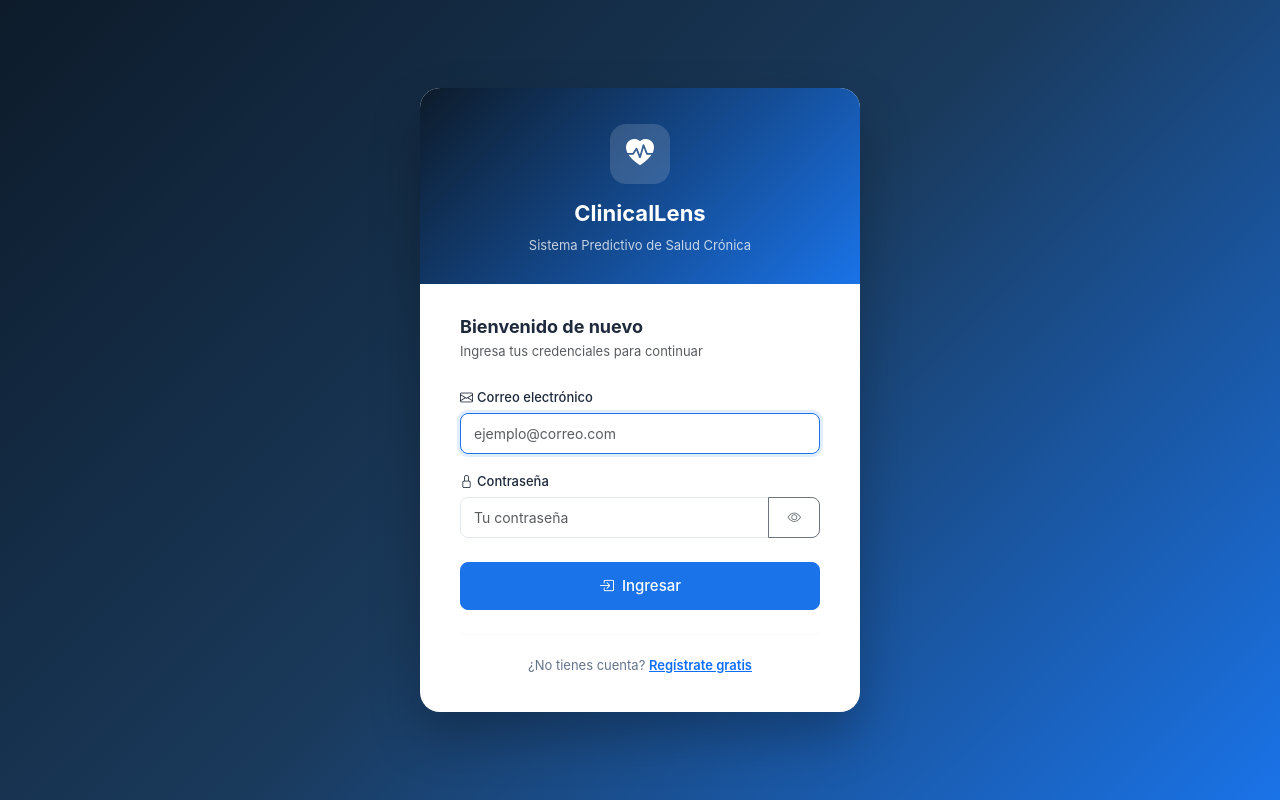
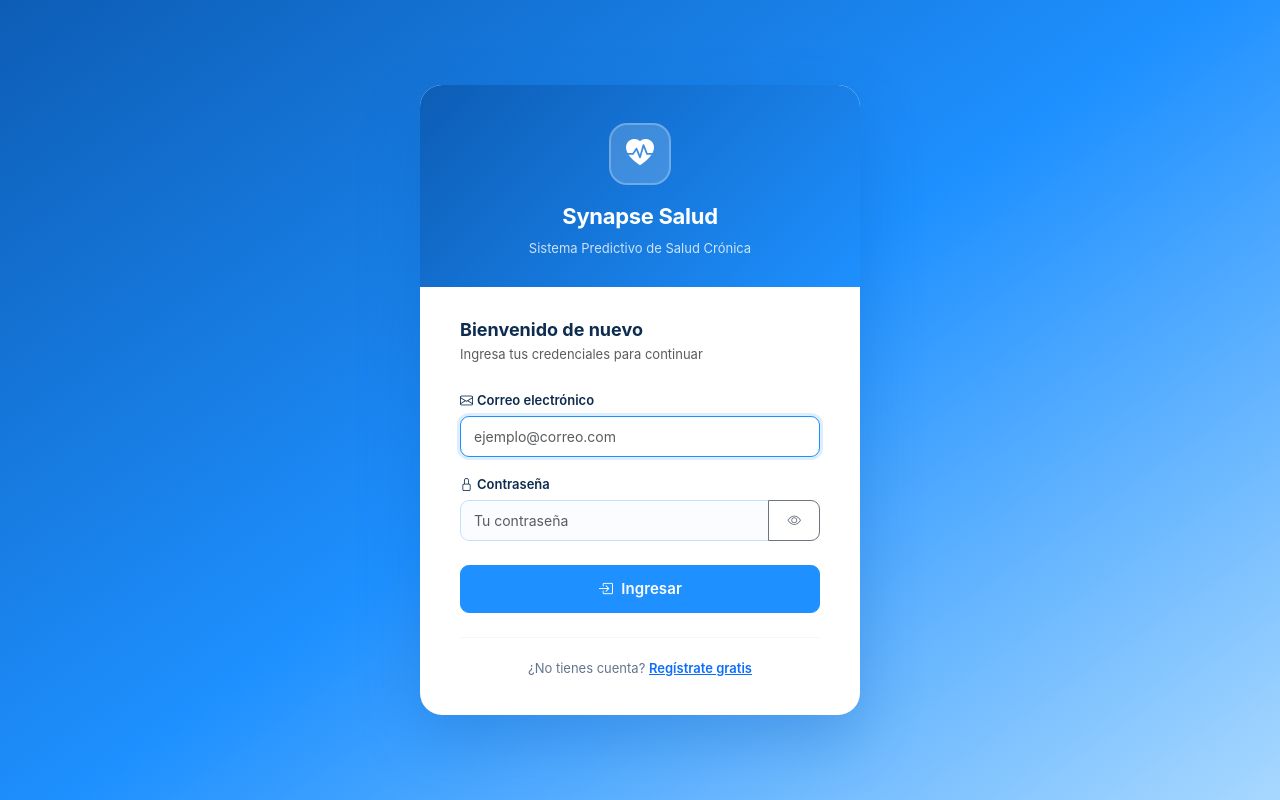
Before and after one commit to BryanTriguero8446/ClinicalLens, a Django app: page /login/ in a window 1280 px wide. Run offline with Django 5.2, Linux system fonts and the light colour scheme; some libraries are stand-ins or nearby versions.

Commit message:
feat: rebrand to Synapse Salud, celeste pastel theme, clinical range validations
- Rename app to "Synapse Salud" across all templates
- Rewrite main.css with celeste pastel color scheme (--primary: #1E90FF, sidebar gradient)
- Add range validation JS (validar()) with visual feedback for all clinical fields
- Range classes: rango-ok / rango-warn / rango-error with color-coded feedback divs
- Update IMC color scale to match new palette

Co-Authored-By: Claude Sonnet 4.6 <noreply@anthropic.com>

```diff
--- a/static/css/main.css
+++ b/static/css/main.css
@@ -1,37 +1,39 @@
 /* =====================================================
-   ClinicalLens — Main Stylesheet
+   Synapse Salud — Main Stylesheet (Celeste Pastel Theme)
    ===================================================== */
 
 /* ── Variables ── */
 :root {
-  --primary:        #1a73e8;
-  --primary-dark:   #1557b0;
-  --primary-light:  #e8f0fe;
-  --success:        #1e8449;
-  --success-bg:     #d5f5e3;
-  --warning:        #d68910;
-  --warning-bg:     #fef9e7;
-  --danger:         #cb4335;
-  --danger-bg:      #fdedec;
-  --info:           #148f77;
-  --info-bg:        #d1f2eb;
+  --primary:        #1E90FF;
+  --primary-dark:   #1268CC;
+  --primary-light:  #DDEEFF;
+  --primary-mid:    #5EB0FF;
+
+  --success:        #1a8a4a;
+  --success-bg:     #D6F5E3;
+  --warning:        #c47a00;
+  --warning-bg:     #FFF3CC;
+  --danger:         #D63031;
+  --danger-bg:      #FFE0DF;
+  --info:           #0097A7;
+  --info-bg:        #CCF2F6;
 
   --sidebar-w:      260px;
-  --sidebar-bg:     #0d1b2a;
-  --sidebar-hover:  #1a2d42;
-  --sidebar-active: #1a73e8;
+  --sidebar-bg:     #1268CC;
+  --sidebar-hover:  #1A7AE0;
+  --sidebar-active: #5EB0FF;
   --topbar-h:       64px;
 
-  --bg:             #f0f4f8;
-  --surface:        #ffffff;
-  --border:         #e2e8f0;
-  --text:           #1e293b;
-  --text-muted:     #64748b;
-  --radius:         12px;
-  --radius-sm:      8px;
-  --shadow:         0 1px 3px rgba(0,0,0,.1), 0 1px 2px rgba(0,0,0,.06);
-  --shadow-md:      0 4px 6px rgba(0,0,0,.07), 0 2px 4px rgba(0,0,0,.05);
-  --shadow-lg:      0 10px 15px rgba(0,0,0,.1), 0 4px 6px rgba(0,0,0,.05);
+  --bg:             #EAF4FF;
+  --surface:        #FFFFFF;
+  --border:         #C5DFFF;
+  --text:           #0D2C4F;
+  --text-muted:     #5A84AD;
+  --radius:         14px;
+  --radius-sm:      9px;
+  --shadow:         0 2px 8px rgba(30,144,255,.10);
+  --shadow-md:      0 6px 18px rgba(30,144,255,.13);
+  --shadow-lg:      0 14px 30px rgba(30,144,255,.15);
 }
 
 /* ── Reset ── */
@@ -283,17 +290,17 @@ body {
 /* ── Content area ── */
 .content-area {
   flex: 1;
-  padding: 24px;
+  padding: 26px;
 }
 
 .messages-container { margin-bottom: 20px; }
 
 /* =====================================================
-   AUTH LAYOUT (unauthenticated)
+   AUTH LAYOUT
    ===================================================== */
 .auth-layout {
   min-height: 100vh;
-  background: linear-gradient(135deg, #0d1b2a 0%, #1a3a5c 50%, #1a73e8 100%);
+  background: linear-gradient(145deg, #0D5DB5 0%, #1E90FF 50%, #A8D8FF 100%);
   display: flex;
   align-items: center;
   justify-content: center;
@@ -309,50 +316,43 @@ body {
 
 .auth-card {
   background: var(--surface);
-  border-radius: 20px;
-  box-shadow: 0 25px 50px rgba(0,0,0,.25);
+  border-radius: 22px;
+  box-shadow: 0 25px 60px rgba(13,93,181,.30);
   overflow: hidden;
   width: 100%;
   max-width: 440px;
 }
 
 .auth-card-header {
-  background: linear-gradient(135deg, #0d1b2a, #1a73e8);
-  padding: 36px 40px 28px;
+  background: linear-gradient(135deg, #0D5DB5, #1E90FF);
+  padding: 38px 40px 28px;
   text-align: center;
   color: #fff;
 }
 
 .auth-brand-icon {
-  width: 60px; height: 60px;
-  background: rgba(255,255,255,.15);
-  border-radius: 16px;
+  width: 62px; height: 62px;
+  background: rgba(255,255,255,.18);
+  border-radius: 18px;
   display: inline-flex;
   align-items: center;
   justify-content: center;
   font-size: 28px;
-  margin-bottom: 12px;
-  backdrop-filter: blur(10px);
+  margin-bottom: 14px;
+  border: 2px solid rgba(255,255,255,.25);
 }
 
 .auth-title {
   font-size: 22px;
   font-weight: 700;
   margin-bottom: 4px;
+  letter-spacing: -.3px;
 }
 
-.auth-subtitle {
-  font-size: 13px;
-  opacity: .75;
-}
+.auth-subtitle { font-size: 13px; opacity: .78; }
 
-.auth-body {
-  padding: 32px 40px 36px;
-}
-
-.auth-wide {
-  max-width: 560px;
-}
+.auth-body { padding: 32px 40px 36px; }
+.auth-wide { max-width: 560px; }
 
 /* =====================================================
    COMPONENTS
@@ -397,46 +399,33 @@ body {
   text-decoration: none;
   color: inherit;
 }
-
 .stat-card:hover {
   transform: translateY(-3px);
   box-shadow: var(--shadow-md);
-  text-decoration: none;
   color: inherit;
 }
 
 .stat-icon {
-  width: 52px; height: 52px;
-  border-radius: 12px;
+  width: 54px; height: 54px;
+  border-radius: 14px;
   display: flex; align-items: center; justify-content: center;
-  font-size: 22px;
+  font-size: 23px;
   flex-shrink: 0;
 }
-
-.stat-icon.blue   { background: #dbeafe; color: var(--primary); }
+.stat-icon.blue   { background: #DDEEFF; color: var(--primary); }
 .stat-icon.green  { background: var(--success-bg); color: var(--success); }
-.stat-icon.orange { background: #fde8d8; color: #d35400; }
+.stat-icon.orange { background: #FFE8CC; color: #C06200; }
 .stat-icon.red    { background: var(--danger-bg); color: var(--danger); }
-.stat-icon.purple { background: #ede9fe; color: #7c3aed; }
+.stat-icon.purple { background: #EDE0FF; color: #6B21A8; }
 .stat-icon.teal   { background: var(--info-bg); color: var(--info); }
 
-.stat-value {
-  font-size: 26px;
-  font-weight: 700;
-  line-height: 1;
-  color: var(--text);
-}
-
-.stat-label {
-  font-size: 12px;
-  color: var(--text-muted);
-  margin-top: 2px;
-}
+.stat-value { font-size: 28px; font-weight: 700; line-height: 1; color: var(--text); }
+.stat-label { font-size: 12px; color: var(--text-muted); margin-top: 3px; }
 
 /* Forms */
 .form-label {
   font-size: 13px;
-  font-weight: 500;
+  font-weight: 600;
   color: var(--text);
   margin-bottom: 5px;
 }
@@ -448,14 +437,31 @@ body {
   font-size: 14px;
   color: var(--text);
   transition: border-color .15s, box-shadow .15s;
-  background: #fff;
+  background: #FAFCFF;
 }
 
 .form-control:focus, .form-select:focus {
   border-color: var(--primary);
-  box-shadow: 0 0 0 3px rgba(26,115,232,.12);
+  box-shadow: 0 0 0 3px rgba(30,144,255,.15);
   outline: none;
+  background: #fff;
 }
+
+/* Validaciones de rango */
+.form-control.rango-ok     { border-color: #1a8a4a; background: #F0FFF4; }
+.form-control.rango-warn   { border-color: #c47a00; background: #FFFDF0; }
+.form-control.rango-error  { border-color: #D63031; background: #FFF5F5; }
+
+.range-feedback {
+  font-size: 11.5px;
+  margin-top: 4px;
+  font-weight: 500;
+  display: none;
+}
+.range-feedback.show { display: block; }
+.range-feedback.ok   { color: #1a8a4a; }
+.range-feedback.warn { color: #c47a00; }
+.range-feedback.err  { color: #D63031; }
 
 .form-check-input:checked {
   background-color: var(--primary);
@@ -465,63 +471,59 @@ body {
 /* Buttons */
 .btn {
   font-size: 13.5px;
-  font-weight: 500;
+  font-weight: 600;
   border-radius: var(--radius-sm);
   padding: 8px 18px;
   transition: all .15s;
+  letter-spacing: .1px;
 }
 
-.btn-primary {
-  background: var(--primary);
+.btn-primary { background: var(--primary); border-color: var(--primary); color: #fff; }
+.btn-primary:hover { background: var(--primary-dark); border-color: var(--primary-dark); }
+
+.btn-outline-primary {
+  color: var(--primary);
   border-color: var(--primary);
 }
-
-.btn-primary:hover {
-  background: var(--primary-dark);
-  border-color: var(--primary-dark);
+.btn-outline-primary:hover {
+  background: var(--primary);
+  color: #fff;
 }
 
-.btn-lg {
-  padding: 12px 24px;
-  font-size: 15px;
-}
+.btn-lg { padding: 12px 24px; font-size: 15px; }
 
-/* Badges */
+/* Badges nivel de riesgo */
 .badge-nivel {
   display: inline-block;
   padding: 4px 12px;
   border-radius: 20px;
-  font-size: 11.5px;
-  font-weight: 600;
+  font-size: 11px;
+  font-weight: 700;
   text-transform: uppercase;
-  letter-spacing: .5px;
+  letter-spacing: .6px;
 }
-
 .badge-nivel.bajo   { background: var(--success-bg); color: var(--success); }
 .badge-nivel.medio  { background: var(--warning-bg); color: var(--warning); }
 .badge-nivel.alto   { background: var(--danger-bg);  color: var(--danger);  }
 
-/* Risk bar */
+/* Risk bars */
 .risk-bar-wrap {
-  background: #e9ecef;
+  background: #D6E9FF;
   border-radius: 20px;
   height: 10px;
   overflow: hidden;
 }
-
 .risk-bar {
   height: 100%;
   border-radius: 20px;
   transition: width .8s ease;
 }
-
-.risk-bar.bajo   { background: linear-gradient(90deg, #27ae60, #2ecc71); }
-.risk-bar.medio  { background: linear-gradient(90deg, #e67e22, #f39c12); }
-.risk-bar.alto   { background: linear-gradient(90deg, #c0392b, #e74c3c); }
+.risk-bar.bajo  { background: linear-gradient(90deg, #27ae60, #2ecc71); }
+.risk-bar.medio { background: linear-gradient(90deg, #e67e22, #f39c12); }
+.risk-bar.alto  { background: linear-gradient(90deg, #c0392b, #e74c3c); }
 
 /* Alerts */
 .alert { border-radius: var(--radius-sm); border: none; }
-
 .alert-success { background: var(--success-bg); color: var(--success); border-left: 4px solid var(--success); }
 .alert-warning { background: var(--warning-bg); color: var(--warning); border-left: 4px solid var(--warning); }
 .alert-danger  { background: var(--danger-bg);  color: var(--danger);  border-left: 4px solid var(--danger);  }
@@ -650,13 +611,11 @@ body {
    UTILITIES
    ===================================================== */
 .text-muted-sm { font-size: 12px; color: var(--text-muted); }
-.section-title { font-size: 16px; font-weight: 600; margin-bottom: 16px; color: var(--text); }
-.divider { border: none; border-top: 1px solid var(--border); margin: 20px 0; }
+.section-title { font-size: 16px; font-weight: 700; margin-bottom: 16px; color: var(--text); }
+.divider { border: none; border-top: 1.5px solid var(--border); margin: 20px 0; }
 .empty-state { text-align: center; padding: 60px 20px; color: var(--text-muted); }
-.empty-state i { font-size: 48px; display: block; margin-bottom: 16px; opacity: .4; }
+.empty-state i { font-size: 48px; display: block; margin-bottom: 16px; opacity: .35; }
 .empty-state p { font-size: 15px; }
-
-/* Loading spinner */
 .spinner-medical {
   width: 40px; height: 40px;
   border: 4px solid var(--primary-light);
--- a/templates/auth/login.html
+++ b/templates/auth/login.html
@@ -7,7 +7,7 @@
         <div class="auth-brand-icon">
             <i class="bi bi-heart-pulse-fill"></i>
         </div>
-        <div class="auth-title">ClinicalLens</div>
+        <div class="auth-title">Synapse Salud</div>
         <div class="auth-subtitle">Sistema Predictivo de Salud Crónica</div>
     </div>
     <div class="auth-body">
--- a/templates/auth/paciente.html
+++ b/templates/auth/paciente.html
@@ -2,7 +2,7 @@ html
 {% extends 'base.html' %}
 {% load static %}
 
-{% block title %}Principal - ClinicalLens{% endblock %}
+{% block title %}Principal - Synapse Salud{% endblock %}
 
 {% block extra_css %}
 <link rel="stylesheet" href="{% static 'css/dashboard.css' %}">
--- a/templates/base.html
+++ b/templates/base.html
@@ -4,7 +4,7 @@
 <head>
     <meta charset="UTF-8">
     <meta name="viewport" content="width=device-width, initial-scale=1.0">
-    <title>{% block title %}Clínica Predictiva{% endblock %} | Sistema Predictivo de Salud</title>
+    <title>{% block title %}Synapse Salud{% endblock %} | Sistema Predictivo de Salud</title>
 
     <link href="{% static 'css/bootstrap.min.css' %}" rel="stylesheet">
     <link rel="stylesheet" href="{% static 'css/bootstrap-icons.min.css' %}">
@@ -17,7 +17,7 @@
 <aside class="sidebar" id="sidebar">
     <div class="sidebar-brand">
         <div class="brand-icon"><i class="bi bi-heart-pulse-fill"></i></div>
-        <span class="brand-text">Clínica Predictiva</span>
+        <span class="brand-text">Synapse Salud</span>
     </div>
 
     <nav class="sidebar-nav">
--- a/templates/base_auth.html
+++ b/templates/base_auth.html
@@ -4,7 +4,7 @@
 <head>
     <meta charset="UTF-8">
     <meta name="viewport" content="width=device-width, initial-scale=1.0">
-    <title>{% block title %}Clínica Predictiva{% endblock %} | Sistema Predictivo de Salud</title>
+    <title>{% block title %}Synapse Salud{% endblock %} | Sistema Predictivo de Salud</title>
 
     <link href="{% static 'css/bootstrap.min.css' %}" rel="stylesheet">
     <link rel="stylesheet" href="{% static 'css/bootstrap-icons.min.css' %}">
--- a/templates/dashboard/index.html
+++ b/templates/dashboard/index.html
@@ -46,7 +46,7 @@
 <div class="welcome-banner">
     <div class="welcome-text">
         <h2>Panel de Administración</h2>
-        <p>Gestiona y monitorea el sistema Clínica Predictiva</p>
+        <p>Gestiona y monitorea el Synapse Salud</p>
     </div>
     <a href="/admin/" class="btn btn-light btn-sm">
         <i class="bi bi-gear me-1"></i>Django Admin
--- a/templates/paciente/dashboard.html
+++ b/templates/paciente/dashboard.html
@@ -10,7 +10,7 @@
 <body class="bg-light">
 <nav class="navbar navbar-dark bg-dark">
     <div class="container-fluid">
-        <span class="navbar-brand"><i class="fas fa-heartbeat"></i> ClinicalLens</span>
+        <span class="navbar-brand"><i class="fas fa-heartbeat"></i> Synapse Salud</span>
         <span class="text-white me-3">Bienvenido, {{ usuario.nombre }}</span>
         <a href="{% url 'usuarios:logout' %}" class="btn btn-outline-light btn-sm">Salir</a>
     </div>
```
Also changed, not shown: other parts of static/css/main.css (+81 -115 lines), templates/clinico/nuevo_registro.html (+78 -29 lines).
